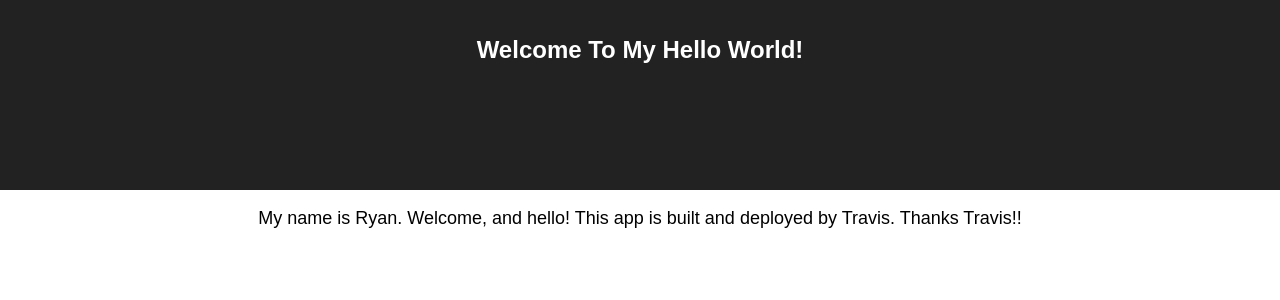
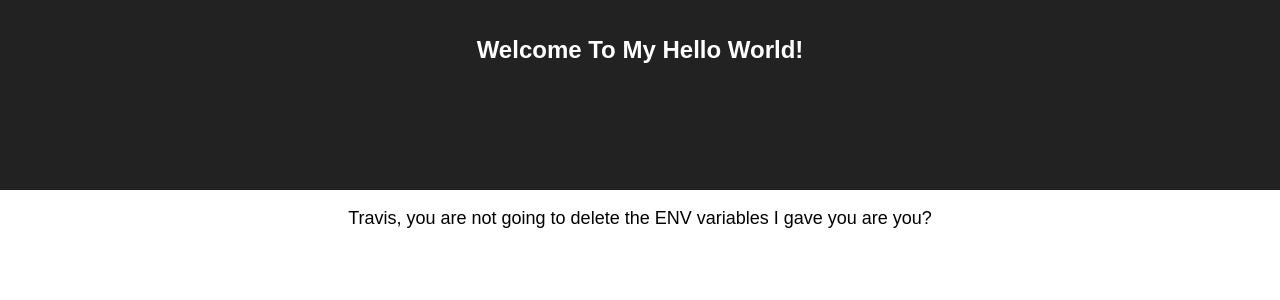
Before and after one commit to rscharfer/hello-travis, a React (Create React App) app: page / in a window 1280 px wide. Shown: the top 300 px of the page. Built offline with nearby package versions, Linux system fonts and the light colour scheme.

Commit message:
fed up with travis

```diff
--- a/src/App.js
+++ b/src/App.js
@@ -6,7 +6,7 @@ export default () => (
       <h1 className="App-title">Welcome To My Hello World!</h1>
     </header>
     <p className="App-intro">
-      My name is Ryan. Welcome, and hello!  This app is built and deployed by Travis. Thanks Travis!!
+      Travis, you are not going to delete the ENV variables I gave you are you?
     </p>
   </div>
 );
```
